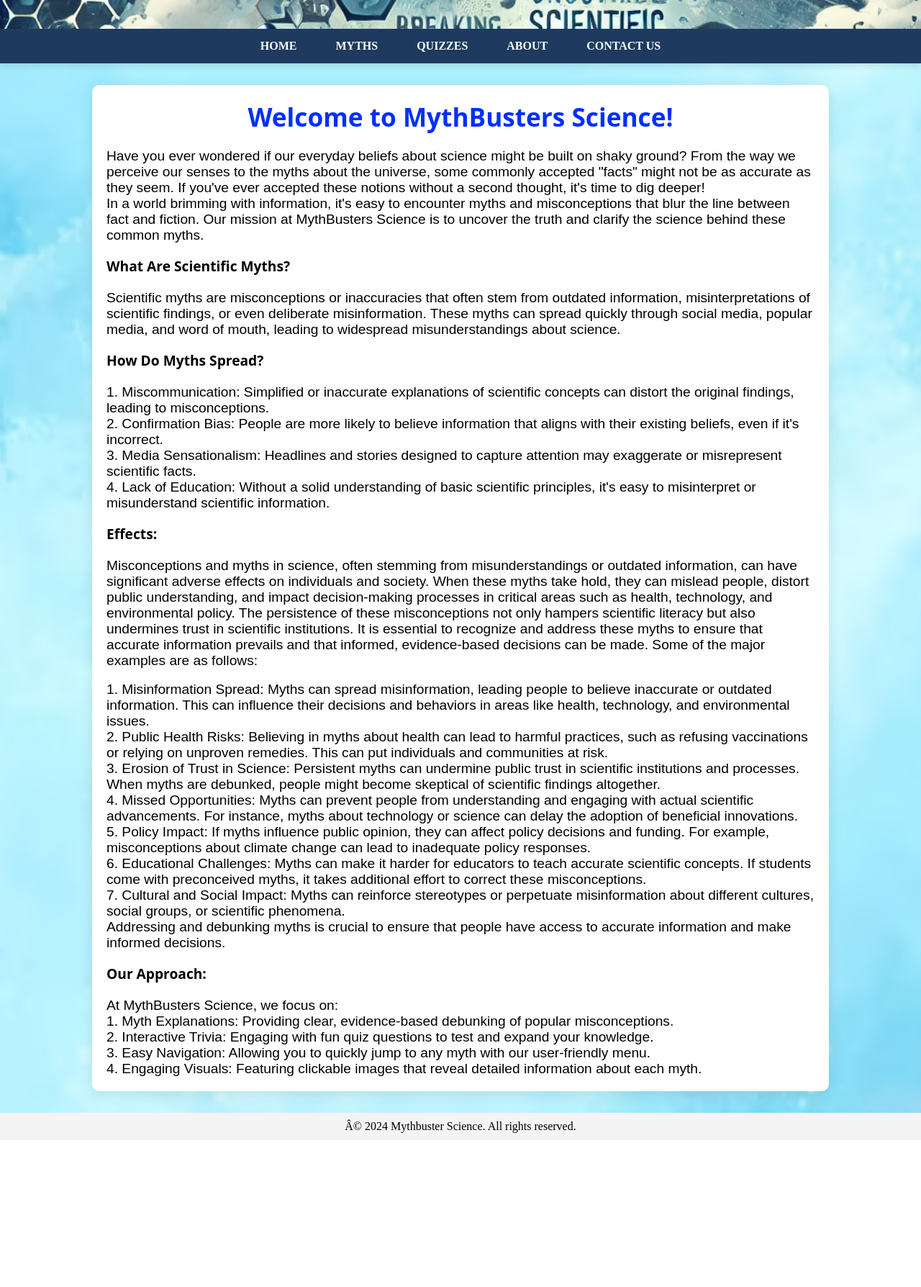
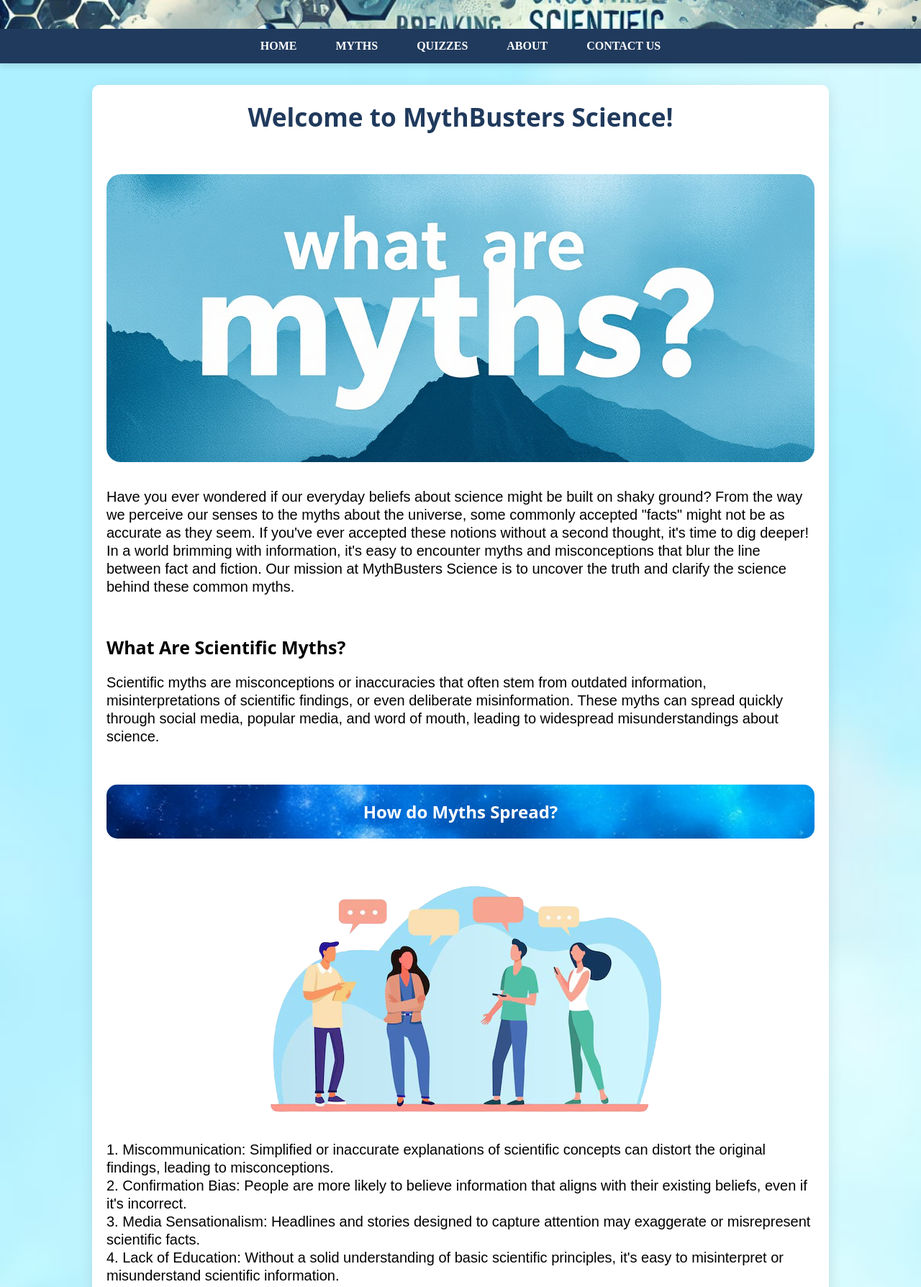
Before and after one commit to BassWoodSucksAtCoding/MythBusters, a plain HTML site: page index.html in a window 1280 px wide. Shown: the part 360-2148 px from the top of the page at 72% size. Before the commit the page ends 1944 px from the top, so only its background shows below. Drawn offline with Linux system fonts and the light colour scheme.

Commit message:
Add files via upload

```diff
--- a/New Text Document.css
+++ b/New Text Document.css
@@ -1,4 +1,57 @@
 /* Container for background image and logo */
+
+.banner {
+    width: 100%;
+    height: 75px; /* Adjust height as needed */
+    background-color: #4CAF50; /* Example background color */
+    display: flex;
+    align-items: center;
+    justify-content: center;
+    color: white;
+    font-size: 24px;
+    font-weight: bold;
+    text-align: center;
+    margin-bottom: 20px;
+    font-family: system-ui, -apple-system, BlinkMacSystemFont, 'Segoe UI', Roboto, Oxygen, Ubuntu, Cantarell, 'Open Sans', 'Helvetica Neue', sans-serif;
+    border-radius: 15px;
+    background-image: url('textbg.jpg');
+    background-size: cover; /* Stretch to cover the container */
+    background-position: center; /* Center the image */
+    background-repeat: no-repeat; /* Prevent repeating */
+}
+
+.heading {
+    font-size: 36px;
+    margin: 0;
+}
+
+.background-container2 {
+    position: relative;
+    height: 50vh; /* Adjust height as needed */
+    width: 100%;
+    display: flex;
+    justify-content: center;
+    align-items: center;
+    margin: 0; /* Ensure no margin */
+    padding: 0; /* Ensure no padding */
+    border-radius: 20px;
+    overflow: hidden;
+}
+
+.background-container3 {
+    position: relative;
+    height: 25vh; /* Adjust height as needed */
+    width: 100%;
+    display: flex;
+    justify-content: center;
+    align-items: center;
+    margin: 0; /* Ensure no margin */
+    padding: 0; /* Ensure no padding */
+    border-radius: 20px;
+    overflow: hidden;
+}
+
+
 .background-container {
     position: relative;
     height: 50vh; /* Adjust height as needed */
@@ -47,7 +100,7 @@
 
 /* Navbar styling */
 .navbar {
-    background-color: #1e3a5f; /* Cool dark blue for the navigation */
+    background-color: #203a5d; /* Cool dark blue for the navigation */
     overflow: hidden;
     box-shadow: 0 4px 8px rgba(0, 0, 0, 0.1);
     margin: 0; /* Remove any margin */
@@ -99,7 +152,7 @@ main {
 
 main h3 {
     text-align: center;
-    color: #002fff;
+    color: #203a5d;
     margin-bottom: 20px;
     font-size: 2.2rem;
     font-family: system-ui, -apple-system, BlinkMacSystemFont, 'Segoe UI', Roboto, Oxygen, Ubuntu, Cantarell, 'Open Sans', 'Helvetica Neue', sans-serif;
@@ -107,13 +160,14 @@ main h3 {
 main h2 {
     color: black;
     margin-bottom: 20px;
-    font-size: 1.2rem;
+    font-size:25px;
     font-family: system-ui, -apple-system, BlinkMacSystemFont, 'Segoe UI', Roboto, Oxygen, Ubuntu, Cantarell, 'Open Sans', 'Helvetica Neue', sans-serif;
 }
 main p {
     color: #000000;
     font-family: 'Raleway', sans-serif;
-    font-size: 1.2rem;
+    font-size: 20px;
+    line-height: 25px;
 }
 
 /* Question and feedback styling */
--- a/index.html
+++ b/index.html
@@ -4,7 +4,7 @@
 <head>
   <meta charset="utf-8">
   <meta name="viewport" content="width=device-width">
-  <title>Home</title>
+  <title>replit</title>
   <link rel="stylesheet" href="New Text Document.css">
   <style>
     body {
@@ -34,22 +34,39 @@
         </ul>
     </nav>
     <main>
-        <h3>Welcome to MythBusters Science!</h3>
-        <p>Have you ever wondered if our everyday beliefs about science might be built on shaky ground? From the way we perceive our senses to the myths about the universe, some commonly accepted "facts" might not be as accurate as they seem. If you've ever accepted these notions without a second thought, it's time to dig deeper! </p>
+        <h3>Welcome to MythBusters Science!</h3> <br> <br>
 
-        <p>In a world brimming with information, it's easy to encounter myths and misconceptions that blur the line between fact and fiction. Our mission at MythBusters Science is to uncover the truth and clarify the science behind these common myths.</p> <br>
+        <div class="background-container2">
+            <img src="homeimg.jpg" alt="Home Image" class="hi">
+        </div> <br> <br>
+
+        <p class="text">Have you ever wondered if our everyday beliefs about science might be built on shaky ground? From the way we perceive our senses to the myths about the universe, some commonly accepted "facts" might not be as accurate as they seem. If you've ever accepted these notions without a second thought, it's time to dig deeper! </p>
+
+        <p>In a world brimming with information, it's easy to encounter myths and misconceptions that blur the line between fact and fiction. Our mission at MythBusters Science is to uncover the truth and clarify the science behind these common myths.</p> <br> <br> <br>
 
         <h2>What Are Scientific Myths?</h2>
 
-        <p>Scientific myths are misconceptions or inaccuracies that often stem from outdated information, misinterpretations of scientific findings, or even deliberate misinformation. These myths can spread quickly through social media, popular media, and word of mouth, leading to widespread misunderstandings about science.</p> <br>
+        <p>Scientific myths are misconceptions or inaccuracies that often stem from outdated information, misinterpretations of scientific findings, or even deliberate misinformation. These myths can spread quickly through social media, popular media, and word of mouth, leading to widespread misunderstandings about science.</p> <br> <br> <br>
 
-        <h2>How Do Myths Spread?</h2>
+        <div class="banner">
+            How do Myths Spread?
+        </div>
+
+        <div class="background-container2">
+            <img src="textbg2.png">
+        </div>
         <p>1. Miscommunication: Simplified or inaccurate explanations of scientific concepts can distort the original findings, leading to misconceptions.</p>
         <p>2. Confirmation Bias: People are more likely to believe information that aligns with their existing beliefs, even if it's incorrect.</p>
         <p>3. Media Sensationalism: Headlines and stories designed to capture attention may exaggerate or misrepresent scientific facts.</p>
-        <p>4. Lack of Education: Without a solid understanding of basic scientific principles, it's easy to misinterpret or misunderstand scientific information.</p> <br>
+        <p>4. Lack of Education: Without a solid understanding of basic scientific principles, it's easy to misinterpret or misunderstand scientific information.</p> <br> <br> <br>
 
-        <h2>Effects:</h2>
+        <div class="banner">
+            Effects of these misconceptions
+        </div>
+
+        <div class="background-container2">
+            <img src="textbg3.png" alt="">
+        </div>
         <p>Misconceptions and myths in science, often stemming from misunderstandings or outdated information, can have significant adverse effects on individuals and society. When these myths take hold, they can mislead people, distort public understanding, and impact decision-making processes in critical areas such as health, technology, and environmental policy. The persistence of these misconceptions not only hampers scientific literacy but also undermines trust in scientific institutions. It is essential to recognize and address these myths to ensure that accurate information prevails and that informed, evidence-based decisions can be made. Some of the major examples are as follows:</p> <br>
 
         <p>1. Misinformation Spread: Myths can spread misinformation, leading people to believe inaccurate or outdated information. This can influence their decisions and behaviors in areas like health, technology, and environmental issues.</p>
@@ -66,9 +83,11 @@
 
         <p>7. Cultural and Social Impact: Myths can reinforce stereotypes or perpetuate misinformation about different cultures, social groups, or scientific phenomena.</p>
 
-        <p>Addressing and debunking myths is crucial to ensure that people have access to accurate information and make informed decisions.</p> <br>
+        <p>Addressing and debunking myths is crucial to ensure that people have access to accurate information and make informed decisions.</p> <br> <br> <br>
 
-        <h2>Our Approach:</h2>
+        <div class="banner">
+            Our Approach
+        </div> <br> <br>
         <p>At MythBusters Science, we focus on:</p>
         <p>1. Myth Explanations: Providing clear, evidence-based debunking of popular misconceptions.</p>
         <p>2. Interactive Trivia: Engaging with fun quiz questions to test and expand your knowledge.</p>
```
Also changed, not shown: about.html (+15 -2 lines), contact.html (+7 -3 lines), myths.html (+20 -2 lines), quiz.html (+4 -0 lines), banner1.jpg (added), banner2.jpg (added), homeimg.jpg (added), textbg.jpg (added), textbg2.png (added), textbg3.png (added), textbg4.png (added), textbg5.png (added), textbg6.png (added).
